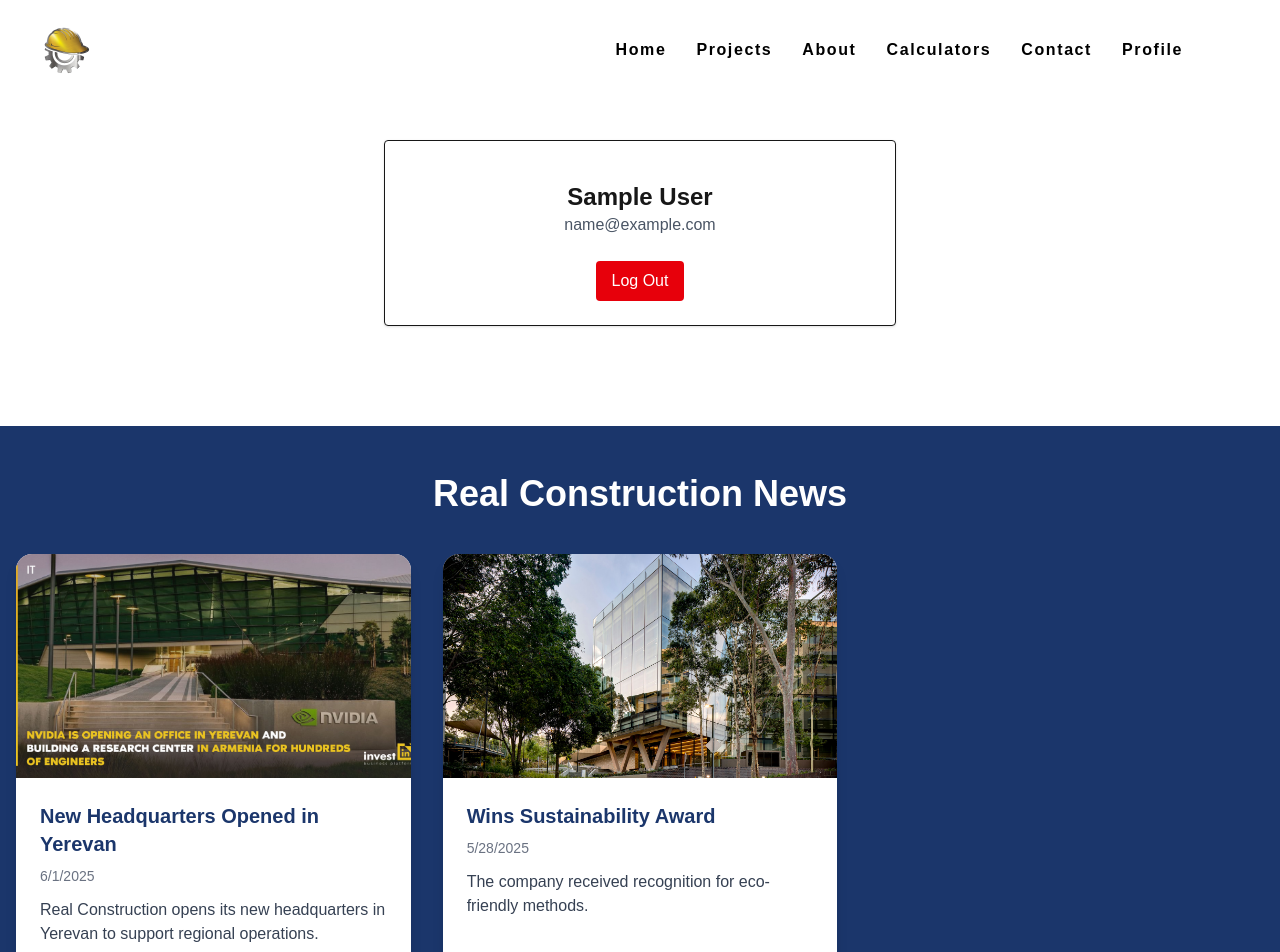
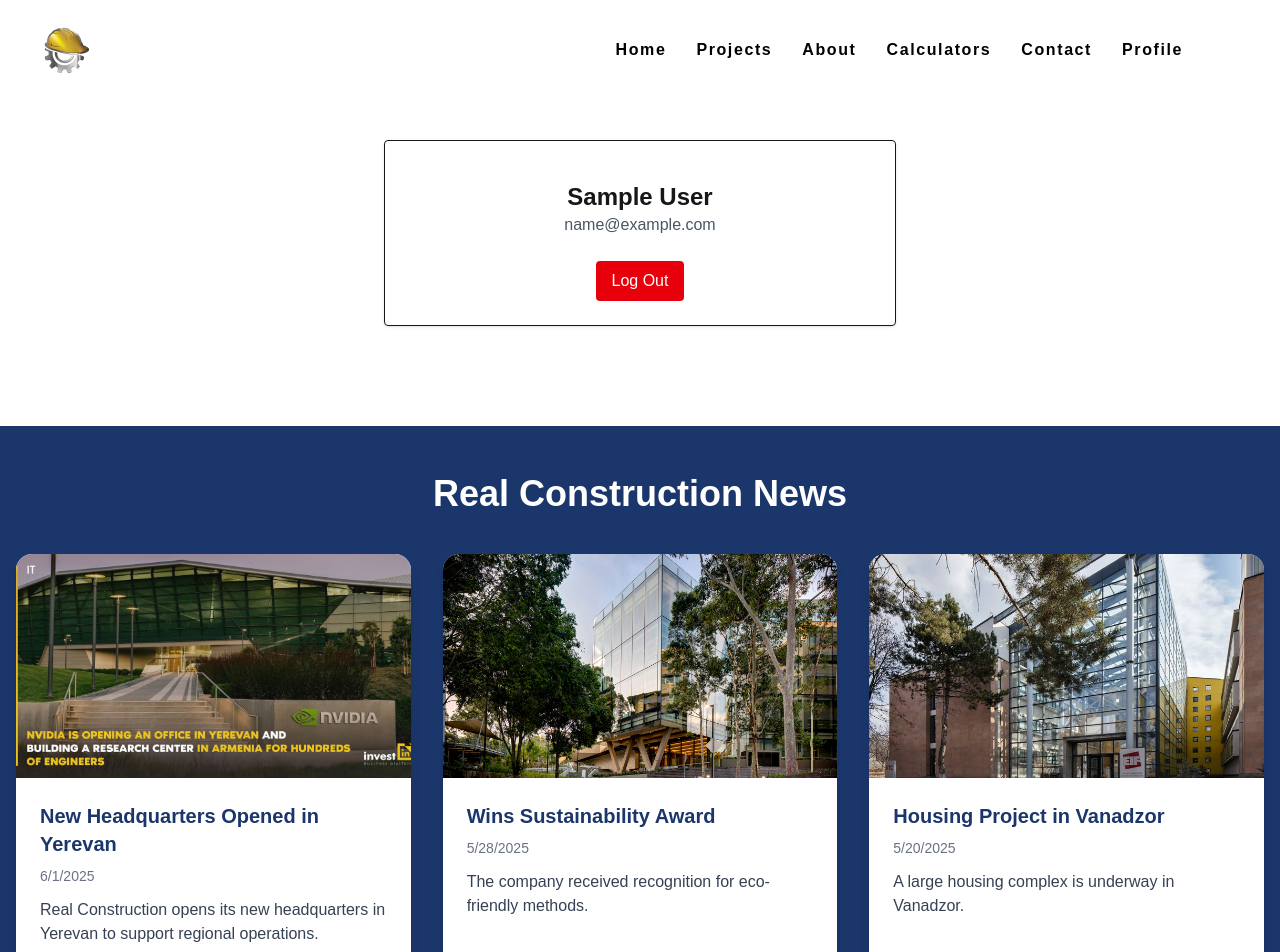
Before and after one commit to karart1981/construction-company-next, a Next.js app: page /profile in a window 1280 px wide. Shown: the top 952 px of the page. Built offline with nearby package versions, Linux system fonts and the light colour scheme; data requests are answered from the project's data file; sample sign-in values are in the browser's storage.

Commit message:
little changing in news.tsx

```diff
--- a/src/components/news/News.tsx
+++ b/src/components/news/News.tsx
@@ -6,7 +6,7 @@ import { NewsItem } from '@/types/types';
 
 export default function NewsList() {
   const [news, setNews] = useState<NewsItem[]>([]);
-  const [visibleCount, setVisibleCount] = useState(2);
+  const [visibleCount, setVisibleCount] = useState(3);
   const [loading, setLoading] = useState(true);
 
   useEffect(() => {
@@ -29,7 +29,7 @@ export default function NewsList() {
   }, []);
 
   const handleShowMore = () => {
-    setVisibleCount((prev) => prev + 10);
+    setVisibleCount((prev) => prev + 9);
   };
 
   if (loading) {
```
